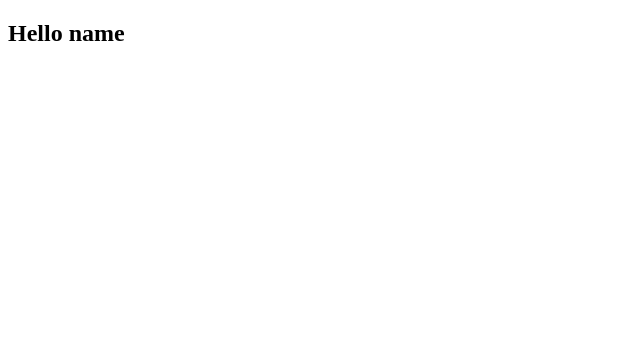
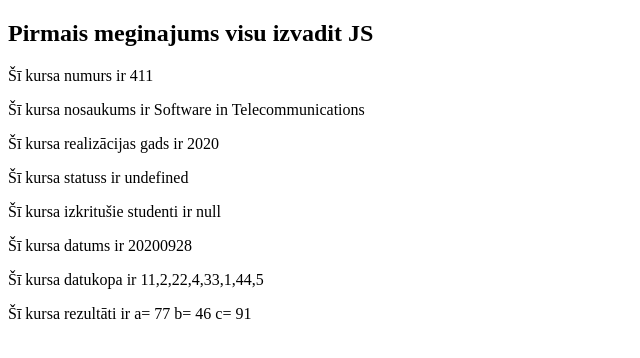
Before and after one commit to oArmando/RAE411W2, a plain HTML site: page index.html in a window 1280 px wide. Shown: the whole page, without its empty margins (0-640 px from the left). Drawn offline with Linux system fonts and the light colour scheme.

Commit message:
Pievienoju iespēju noolasīt no lokālā json faila

```diff
--- a/index.html
+++ b/index.html
@@ -6,7 +6,15 @@
     <title>Document</title>
 </head>
 <body>
-    <h2>Hello name</h2>
+    <h2>Pirmais meginajums visu izvadit JS</h2>
+    <p id="kurss"></p>
+    <p id="nosaukums"></p>
+    <p id="gads"></p>
+    <p id="statuss"></p>
+    <p id="drops"></p>
+    <p id="datums"></p>
+    <p id="datukopa"></p>
+    <p id="scores"></p>
     <script src="index.js">
     </script>
 
--- a/index.js
+++ b/index.js
@@ -10,6 +10,19 @@ fetch('data.json')
   .then(response => response.json())
   .then(data => {
   	// Do something with your data
-  	console.log(data);
-  });
-//console.log(person.name);
+      console.log(data);
+
+      document.getElementById("kurss").innerHTML = 'Šī kursa numurs ir ' + data.course;
+      document.getElementById("nosaukums").innerHTML = 'Šī kursa nosaukums ir ' + data.courseName;
+      document.getElementById("gads").innerHTML = 'Šī kursa realizācijas gads  ir ' + data.releaseYear;
+      document.getElementById("statuss").innerHTML = 'Šī kursa statuss ir ' + data.courseActivity;
+      document.getElementById("drops").innerHTML = 'Šī kursa izkritušie studenti ir ' + data.droppedStudents;
+      document.getElementById("datums").innerHTML = 'Šī kursa datums ir ' + data.date;
+      document.getElementById("datukopa").innerHTML = 'Šī kursa datukopa ir ' + data.data;
+      document.getElementById("scores").innerHTML = 'Šī kursa rezultāti ir ' + 'a= ' + data.scores.a + ' b= ' + data.scores.b + ' c= ' + data.scores.c;
+    });
+
+  var carName = 'data.course';
+  document.getElementById("demo").innerHTML = person.age + 'vārds';
+  document.getElementById("demo2").innerHTML = age + 'vārds';
+//console.log(person.name
```
